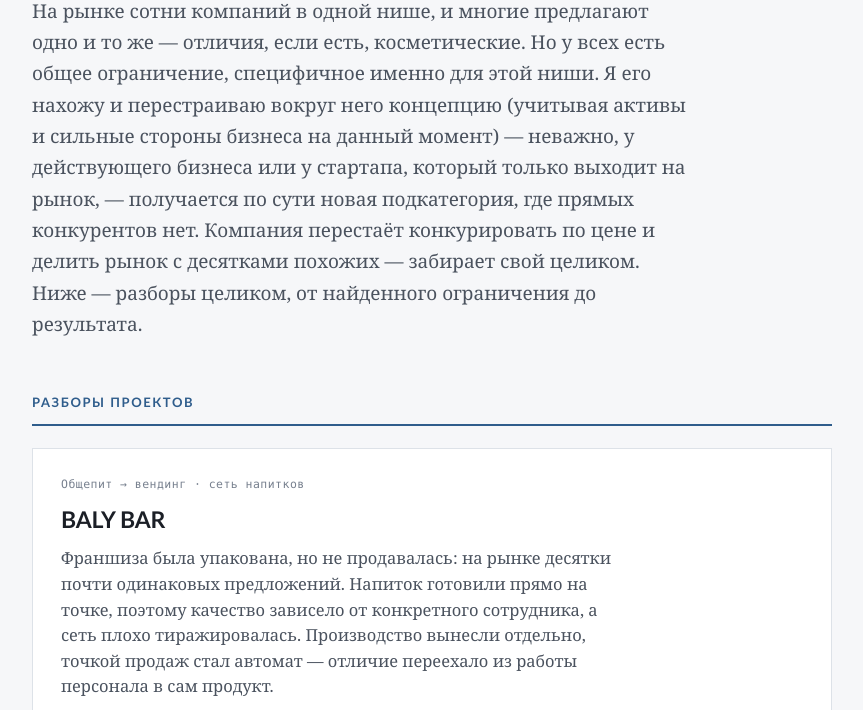
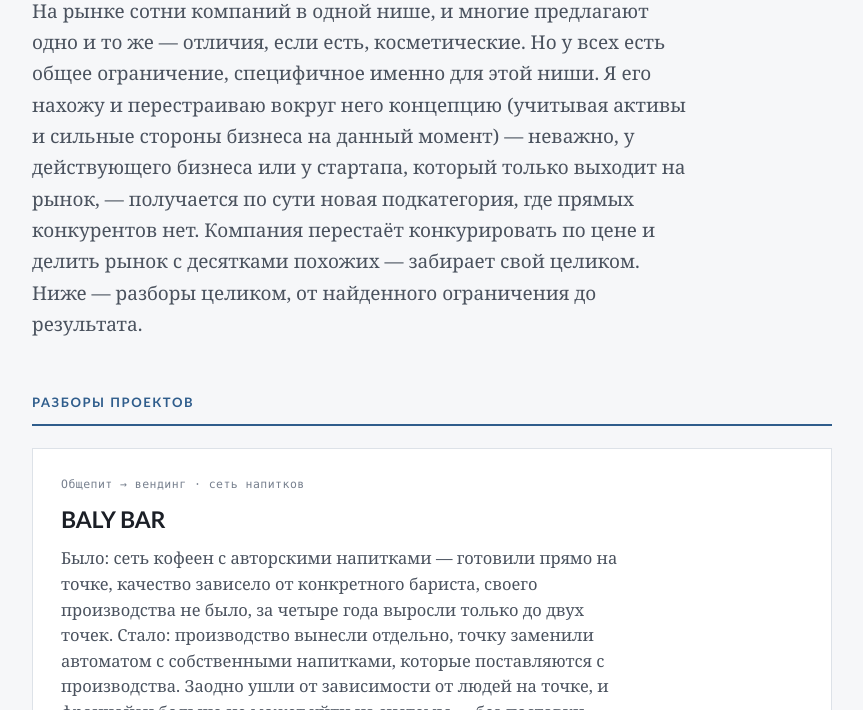
Before and after one commit to igormalovone/cases, a plain HTML site: page index.html in a window 1280 px wide. Shown: the part 229-939 px from the top of the page, without its empty margins (208-1071 px from the left). Drawn offline with Linux system fonts and the light colour scheme.

Commit message:
cases: обновить описание BALY BAR — было/стало, синхронизировано с резюме
Co-Authored-By: Claude Sonnet 5 <noreply@anthropic.com>

```diff
--- a/index.html
+++ b/index.html
@@ -98,11 +98,13 @@
     <a class="card" href="balybar.html">
       <div class="card-tag">Общепит → вендинг · сеть напитков</div>
       <div class="card-title">BALY BAR</div>
-      <div class="card-desc">Франшиза была упакована, но не продавалась: на рынке
-      десятки почти одинаковых предложений. Напиток готовили прямо на точке, поэтому
-      качество зависело от конкретного сотрудника, а сеть плохо тиражировалась.
-      Производство вынесли отдельно, точкой продаж стал автомат — отличие переехало
-      из работы персонала в сам продукт.</div>
+      <div class="card-desc">Было: сеть кофеен с авторскими напитками — готовили
+      прямо на точке, качество зависело от конкретного бариста, своего производства
+      не было, за четыре года выросли только до двух точек. Стало: производство
+      вынесли отдельно, точку заменили автоматом с собственными напитками, которые
+      поставляются с производства. Заодно ушли от зависимости от людей на точке, и
+      франчайзи больше не может уйти из системы — без поставки напитка с
+      производства точка просто не работает.</div>
       <div class="card-res">
         <span class="chip n">149 точек за 3 года</span>
         <span class="chip">рентабельность 41% при 25% по отрасли</span>
```
